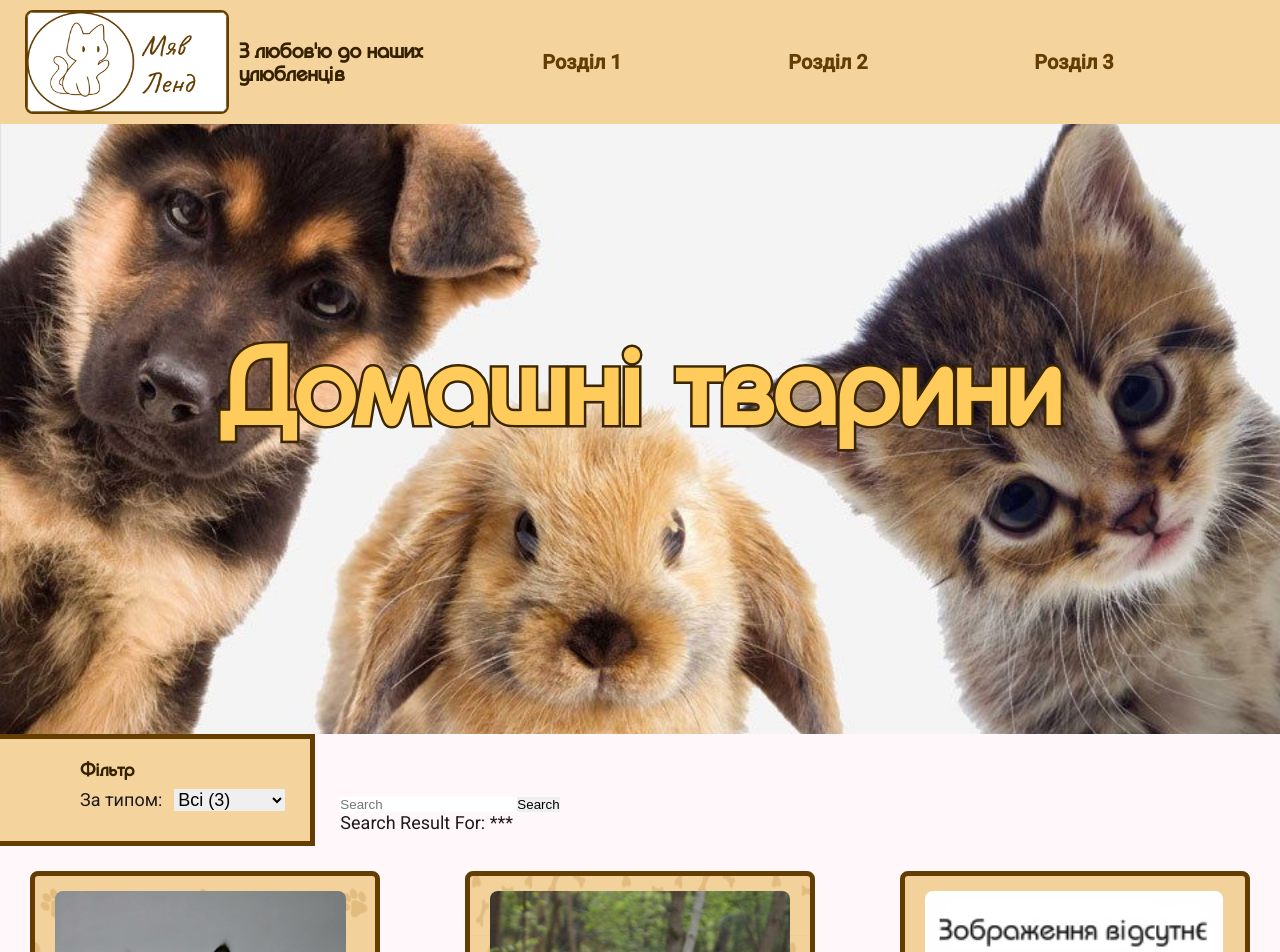
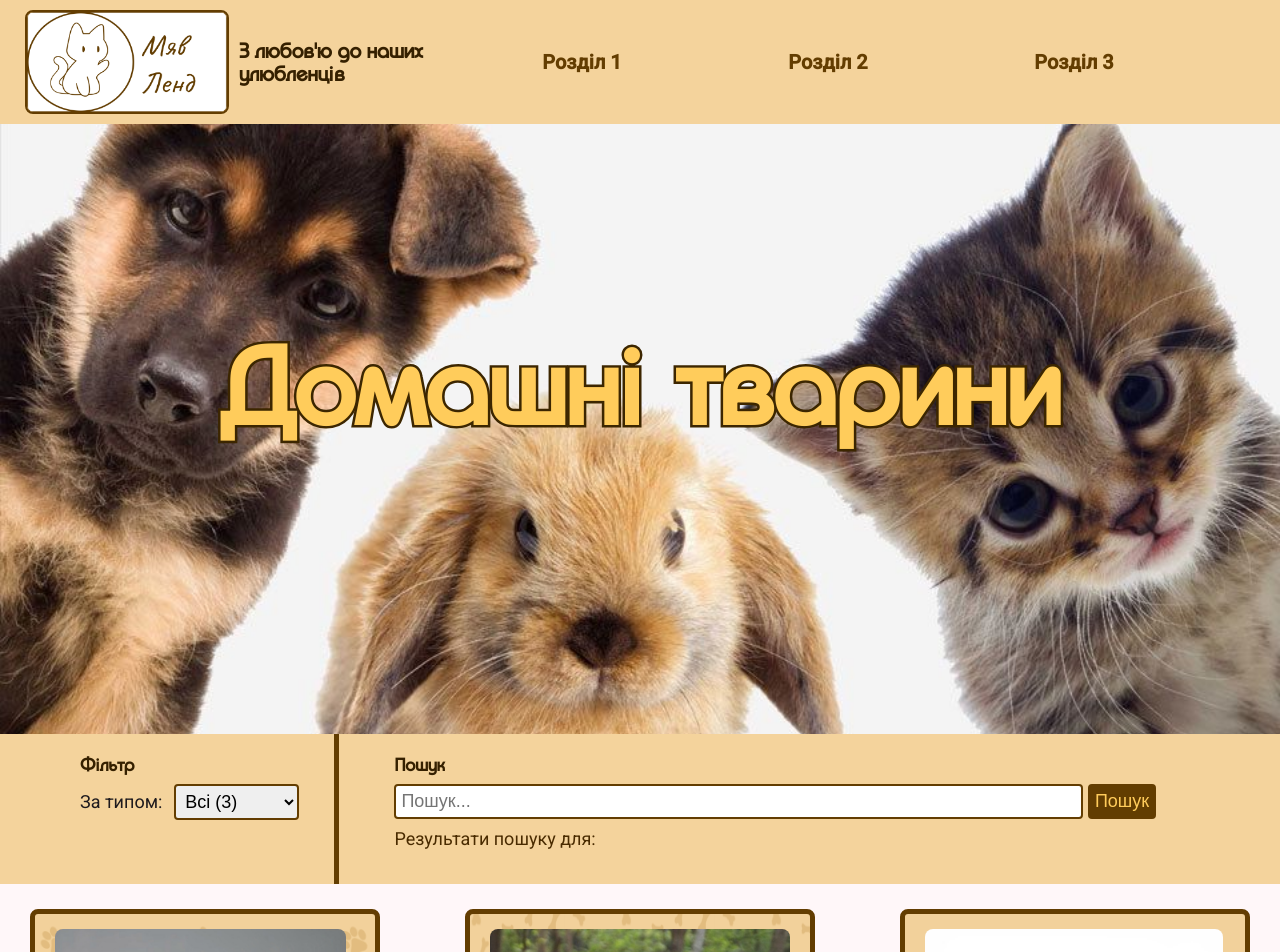
Before and after one commit to Denys-Zavdoviev/My-first-projects-SPA-Web-application-, an Angular app in the folder My-first-project/: page / in a window 1280 px wide. Shown: the top 952 px of the page. Built offline with nearby package versions, Linux system fonts and the light colour scheme; a web font is replaced by a local one.

Commit message:
ПР4 ФІналка пошук фільтр та інфо

```diff
--- a/My-first-project/src/app/filter/filter.css
+++ b/My-first-project/src/app/filter/filter.css
@@ -1,15 +1,19 @@
 .box-filter{
   background: #f4d39c;
-  margin: -20px 0px 25px 0px;
-  padding: 20px 25px 20px 80px;
-  border-top: #633d01 5px solid;
-  border-bottom: #633d01 5px solid;
+  padding: 20px 55px 20px 80px;
+  /*border-top: #633d01 5px solid;*/
+  /*border-bottom: #633d01 5px solid;*/
   border-right: #633d01 5px solid;
+  height: 110px;
+  width: 100%;
 }
 form select{
   margin: 10px 0px;
   font-size: 18px;
   cursor: pointer;
+  border: #633d01 2px solid;
+  padding: 5px;
+  border-radius: 4px;
 }
 form select option{
   cursor: pointer;
--- a/My-first-project/src/app/items-list/items-list.css
+++ b/My-first-project/src/app/items-list/items-list.css
@@ -1,14 +1,21 @@
 .search-filter{
   display: flex;
   flex-direction: row;
-  justify-content: flex-start;
-  align-items: center;
-  gap: 25px;
-
-  /*border-radius: 8px;*/
+  background: #f4d39c;
+  /*justify-content: flex-start;*/
+  align-items: flex-start;
+  /*gap: 5px;*/
+  /*background: #f4d39c;*/
+  height: max-content;
+  width: 100%;
+  /*padding: 0px;*/
+  margin: 0px;
 }
-
+app-search{
+  width: 100%;
+}
 .list-cards{
+  margin: 25px 0px;
   display: flex;
   flex-direction: row;
   flex-wrap: wrap;
--- a/My-first-project/src/app/items-list/items-list.html
+++ b/My-first-project/src/app/items-list/items-list.html
@@ -4,7 +4,7 @@
     [typePets] = "Pet_Card"
     (selectedFilterChanged) = "getselectedFilter($event)">
   </app-filter>
-  <app-search></app-search>
+  <app-search (searchTextChanged)="getSearchText($event)"></app-search>
 </div>
 <div class="list-cards">
   <app-item-card *ngFor="let pet of filteredPets"
--- a/My-first-project/src/app/items-list/items-list.ts
+++ b/My-first-project/src/app/items-list/items-list.ts
@@ -21,7 +21,7 @@ export class ItemsList {
       breed: 'Раґамаффін', // Порода (якщо є)
       imageUrl: '/img/Card-Pet/Боря.jpg', //зображення
       liketoy: 'Нерви хозяїна', // середня тривалість життя (необов'язково)
-      diet:  DietType.Omnivore, // "хижак", "травоїдний", "всеїдний"
+      diet:  DietType.Carnivore, // "хижак", "травоїдний", "всеїдний"
       sound: 'Мяф', //коментар від кота
       imgback: '/img/Card-Pet/лапки65.png'
     },
@@ -73,6 +73,12 @@ export class ItemsList {
     });
   }
 
+  searchText: string = '';
+
+  getSearchText(value: string) {
+    this.searchText = value;
+  }
+
   getAllPets(){
     return this.Pet_Card.length;
   }
@@ -83,13 +89,25 @@ export class ItemsList {
     this.selectedFilter = value;
   }
   get filteredPets(){
-    if (this.selectedFilter === 'Всі') {
-      // console.log('Якщо Всі: ', this.selectedFilter);
-      return this.Pet_Card;
-    } else {
-      // console.log('Якщо Тип: ', this.selectedFilter);
-      return this.Pet_Card.filter(beast => beast.type === this.selectedFilter);
+    let petsToFilter = this.Pet_Card;
+    if (this.selectedFilter !== 'Всі') {
+      petsToFilter = petsToFilter.filter(beast => beast.type === this.selectedFilter);
     }
-
+    if (this.searchText && this.searchText.trim() !== '') {
+      const lowerCaseSearchText = this.searchText.toLowerCase().trim();
+      petsToFilter = petsToFilter.filter(beast => {
+        const comment = this.Pet_Comm[beast.id] ?? '';
+        return (
+          (beast.name ?? '').toLowerCase().includes(lowerCaseSearchText) ||
+          (beast.breed ?? '').toLowerCase().includes(lowerCaseSearchText) ||
+          (beast.type ?? '').toLowerCase().includes(lowerCaseSearchText) ||
+          (beast.liketoy ?? '').toLowerCase().includes(lowerCaseSearchText) ||
+          (beast.diet ?? '').toLowerCase().includes(lowerCaseSearchText) ||
+          (beast.sound ?? '').toLowerCase().includes(lowerCaseSearchText) ||
+          comment.toLowerCase().includes(lowerCaseSearchText)
+        );
+      });
+    }
+    return petsToFilter;
   }
 }
--- a/My-first-project/src/app/layout/layout.css
+++ b/My-first-project/src/app/layout/layout.css
@@ -4,6 +4,5 @@
   display: flex;
   flex-direction: column;
   justify-content: space-between;
-  gap: 20px;
-
+  /*gap: 20px;*/
 }
--- a/My-first-project/src/app/search/search.css
+++ b/My-first-project/src/app/search/search.css
@@ -0,0 +1,43 @@
+.box-search{
+  background: #f4d39c;
+  padding: 20px 25px 20px 55px;
+  /*border-top: #633d01 5px solid;*/
+  /*border-bottom: #633d01 5px solid;*/
+  border-left: #633d01 5px solid;
+  height: 110px;
+  /*width: 100%;*/
+  color: #492b00;
+}
+
+form input{
+  margin: 10px 0px;
+  font-size: 18px;
+  cursor: pointer;
+  border: #633d01 2px solid;
+  border-radius: 4px;
+  padding: 5px;
+  cursor: text;
+}
+.form-input{
+  width: 80%;
+}
+form button{
+  margin: 10px 5px;
+  font-size: 18px;
+  cursor: pointer;
+  border: #633d01 2px solid;
+  border-radius: 4px;
+  padding: 5px;
+  background: #623d01;
+  color:  #ffcc5b;
+}
+.search-text{
+  align-items: center;
+}
+.box-select{
+  display: flex;
+  flex-direction: row;
+  justify-content: flex-start;
+  align-items: center;
+  gap: 12px;
+}
--- a/My-first-project/src/app/search/search.html
+++ b/My-first-project/src/app/search/search.html
@@ -1,14 +1,19 @@
-<!--<div>-->
-<!--  <div><p>Введь що шукаєте</p></div>-->
-<!--  <button>Пошук</button>-->
-<!--</div>-->
-
-<div class="container-sm">
-  <div class="d-flex justify-content-center mt-3 align-items-center h-100">
+<div class="box-search">
+  <h4>Пошук</h4>
+  <div class="box-search-input">
     <form class="d-flex w-50 justify-content-center" role="search">
-      <input class="form-control me-2" type="search" placeholder="Search" aria-label="Search"  name="searchText">
-      <button type="submit">Search</button>
+      <input class="form-input"
+             type="search"
+             placeholder="Пошук..."
+             aria-label="Search"
+             name="searchText"
+             [(ngModel)]="searchText"
+             (input)="onSearchTextChanged()">
+      <button type="submit"
+              [ngClass]="{'btn': true, 'btn-outline-success': searchText}"
+              [disabled]="!searchText">
+              Пошук</button>
     </form>
   </div>
-  <p class="fw-bolder mt-3">Search Result For: <span class="fw-medium">***</span></p>
+  <p class="search-text">Результати пошуку для: <span>{{ searchText }}</span></p>
 </div>
--- a/My-first-project/src/app/search/search.ts
+++ b/My-first-project/src/app/search/search.ts
@@ -1,12 +1,20 @@
-import { Component, Input } from '@angular/core';
+import { Component, Input, Output, EventEmitter } from '@angular/core';
 import {NgClass, NgFor, NgIf, NgStyle} from '@angular/common';
+import {FormsModule} from '@angular/forms';
 
 @Component({
   selector: 'app-search',
-  imports: [NgFor, NgIf, NgStyle,NgClass],
+  imports: [NgFor, NgIf, NgStyle,NgClass, FormsModule],
   templateUrl: './search.html',
   styleUrl: './search.css',
 })
 export class Search {
+  searchText: string = '';
+  @Output()
+  searchTextChanged: EventEmitter<string> = new EventEmitter<string>();
+
+  onSearchTextChanged() {
+    this.searchTextChanged.emit(this.searchText);
+  }
 
 }
--- a/My-first-project/src/app/shared/models/beasts.model.ts
+++ b/My-first-project/src/app/shared/models/beasts.model.ts
@@ -1,7 +1,7 @@
 export enum DietType {
-  Carnivore = 'хижак',
-  Herbivore = 'травоїдний',
-  Omnivore = 'всеїдний'
+  Carnivore = 'мʼясоїдство',
+  Herbivore = 'травоїдство',
+  Omnivore = 'всеїдність'
 }
 
 export enum ageType {
```
